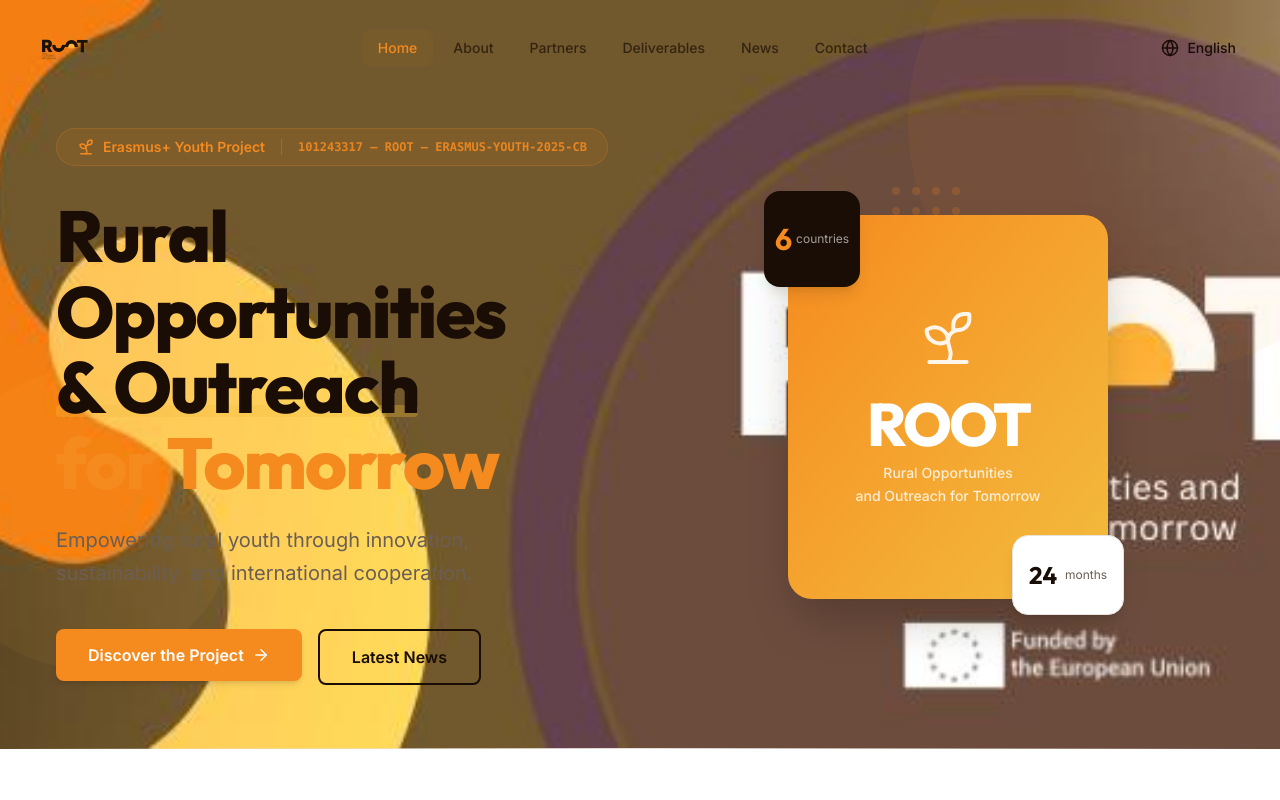
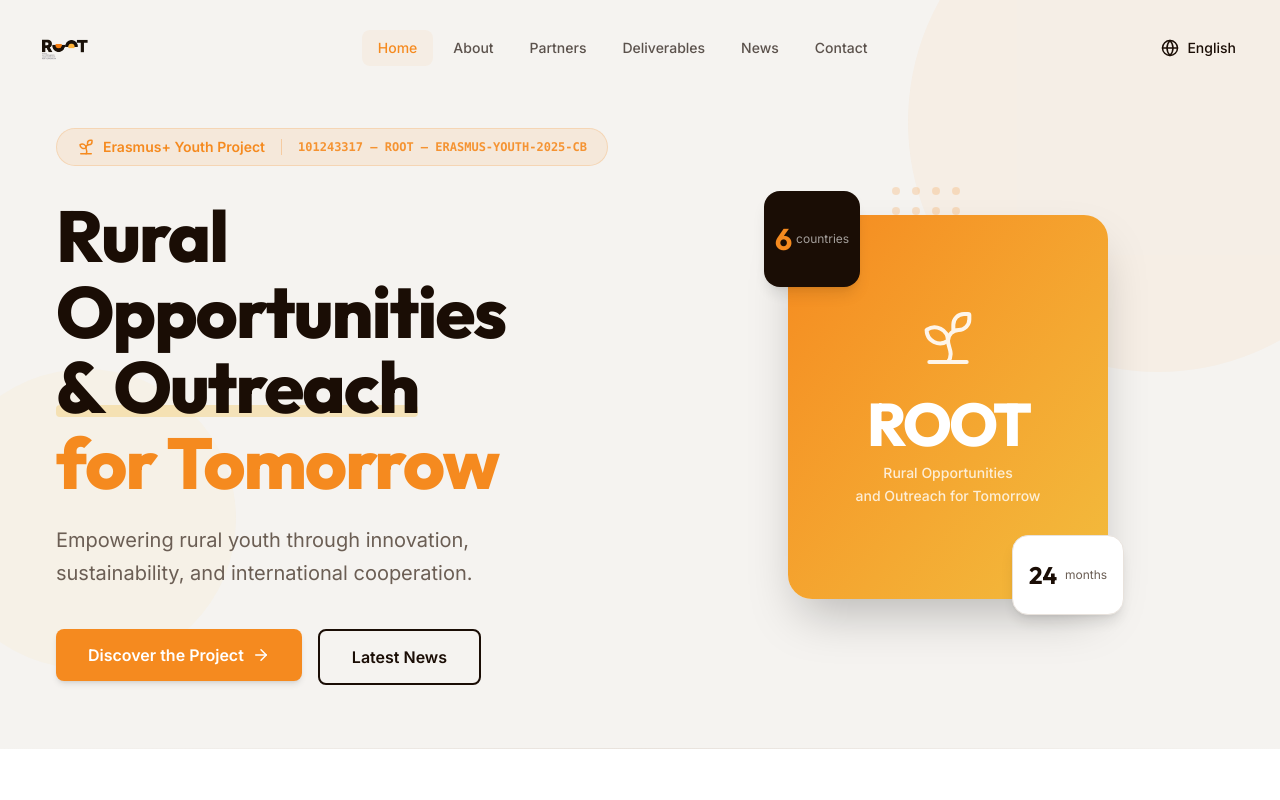
Before and after one commit to emrhanozcan/Root, a React (Vite) app: page / in a window 1280 px wide. Shown: the top 800 px of the page. Built offline with nearby package versions, Linux system fonts and the light colour scheme.

Commit message:
Update hero background and footer logo

```diff
--- a/src/components/home/HeroSection.tsx
+++ b/src/components/home/HeroSection.tsx
@@ -9,8 +9,7 @@ export default function HeroSection() {
   const { t } = useTranslation();
   return (
     <section
-      className="relative min-h-[90vh] flex items-center overflow-hidden bg-root-bg bg-cover bg-center bg-no-repeat"
-      style={{ backgroundImage: "url('/images/RootBackground.jpeg')" }}
+      className="relative min-h-[90vh] flex items-center overflow-hidden bg-root-bg"
     >
       {/* Background Decorative Elements */}
       <div className="absolute inset-0 pointer-events-none">
--- a/src/components/layout/Footer.tsx
+++ b/src/components/layout/Footer.tsx
@@ -45,7 +45,7 @@ export default function Footer() {
           <div className="lg:col-span-1">
             <div className="mb-5">
               <img
-                src="/images/RootOrange.jpeg"
+                src="/images/rootWhite.png"
                 alt="ROOT"
                 className="h-[56px] w-auto object-contain"
               />
```
Also changed, not shown: public/images/rootWhite.png (added).
